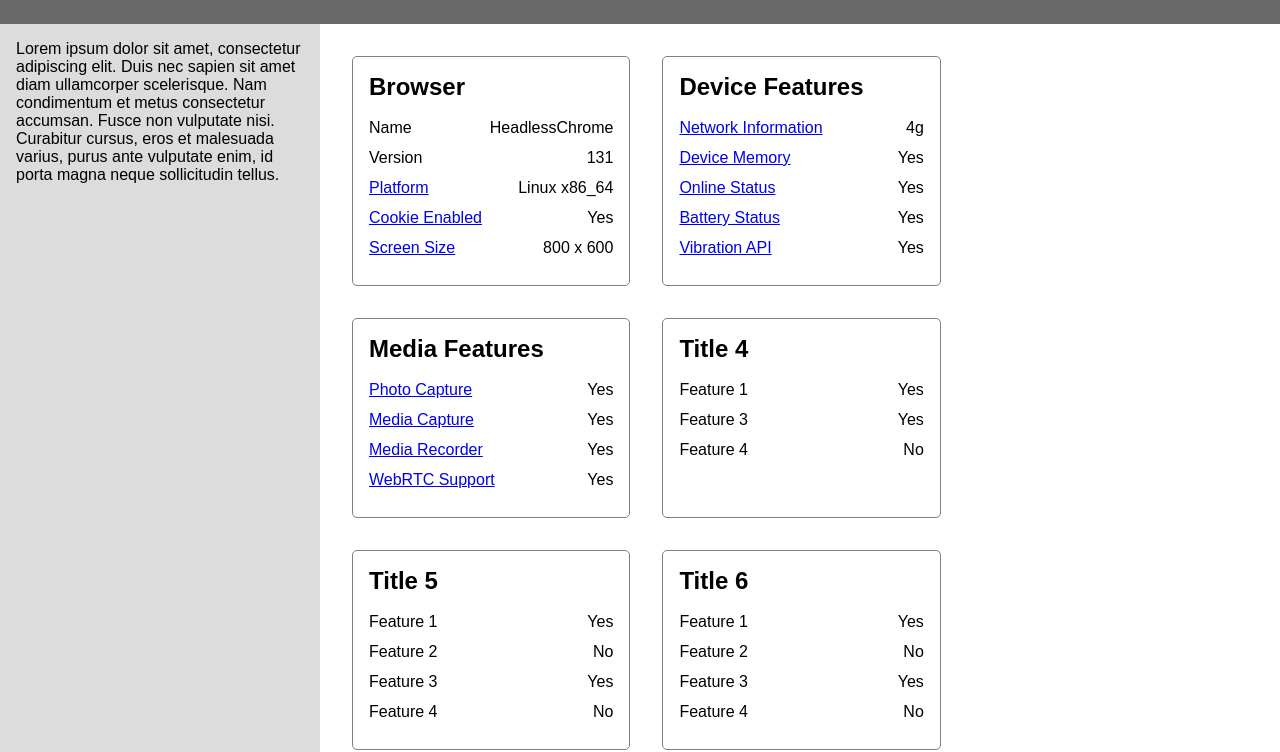
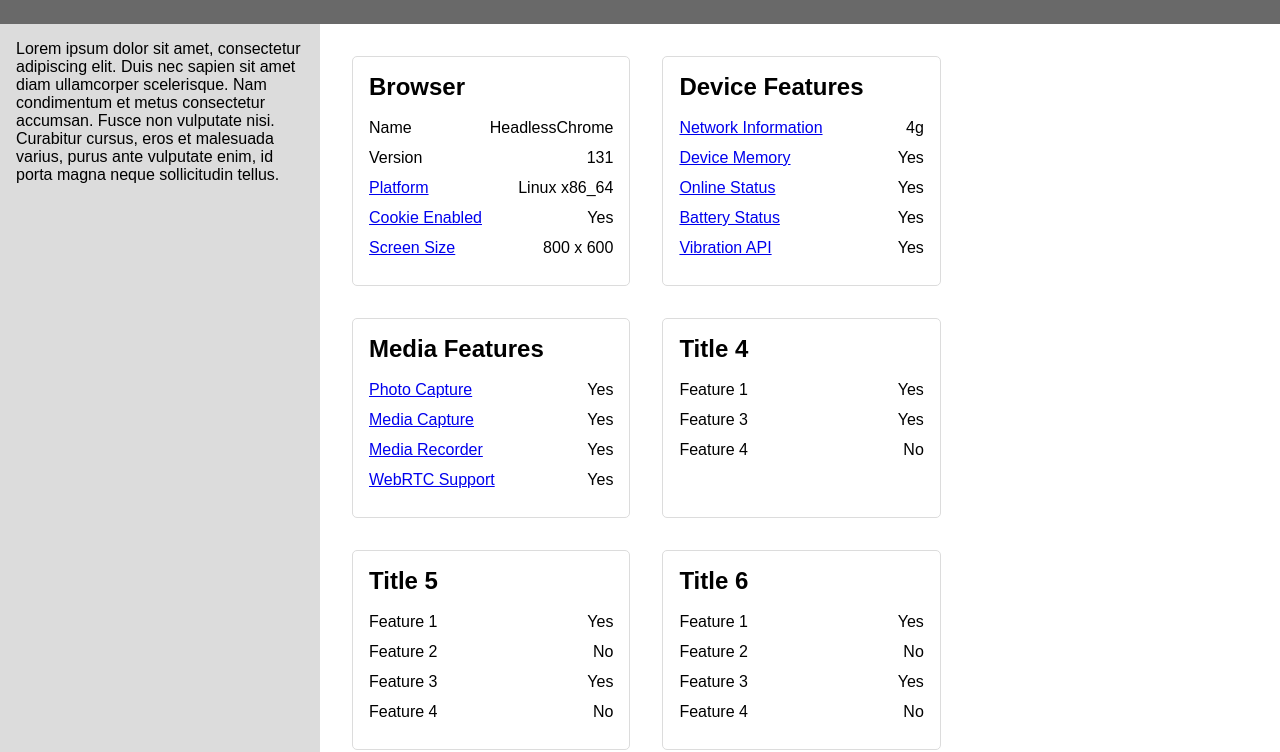
Before and after one commit to vpodk/MyDevice, a plain HTML site: page index.html in a window 1280 px wide. Shown: the part 56-808 px from the top of the page. Drawn offline with Linux system fonts and the light colour scheme.

Commit message:
Updated border color

```diff
--- a/styles/app.css
+++ b/styles/app.css
@@ -30,7 +30,6 @@ header h1 {
 
 .box {
   border-radius: 5px;
-  border: solid 1px grey;
   padding: 1em;
   margin: 1em 0;
 }
--- a/styles/theme.css
+++ b/styles/theme.css
@@ -25,3 +25,7 @@ footer {
 #main > aside {
   background-color: Gainsboro;
 }
+
+.box {
+  border: solid 1px Gainsboro;
+}
```
